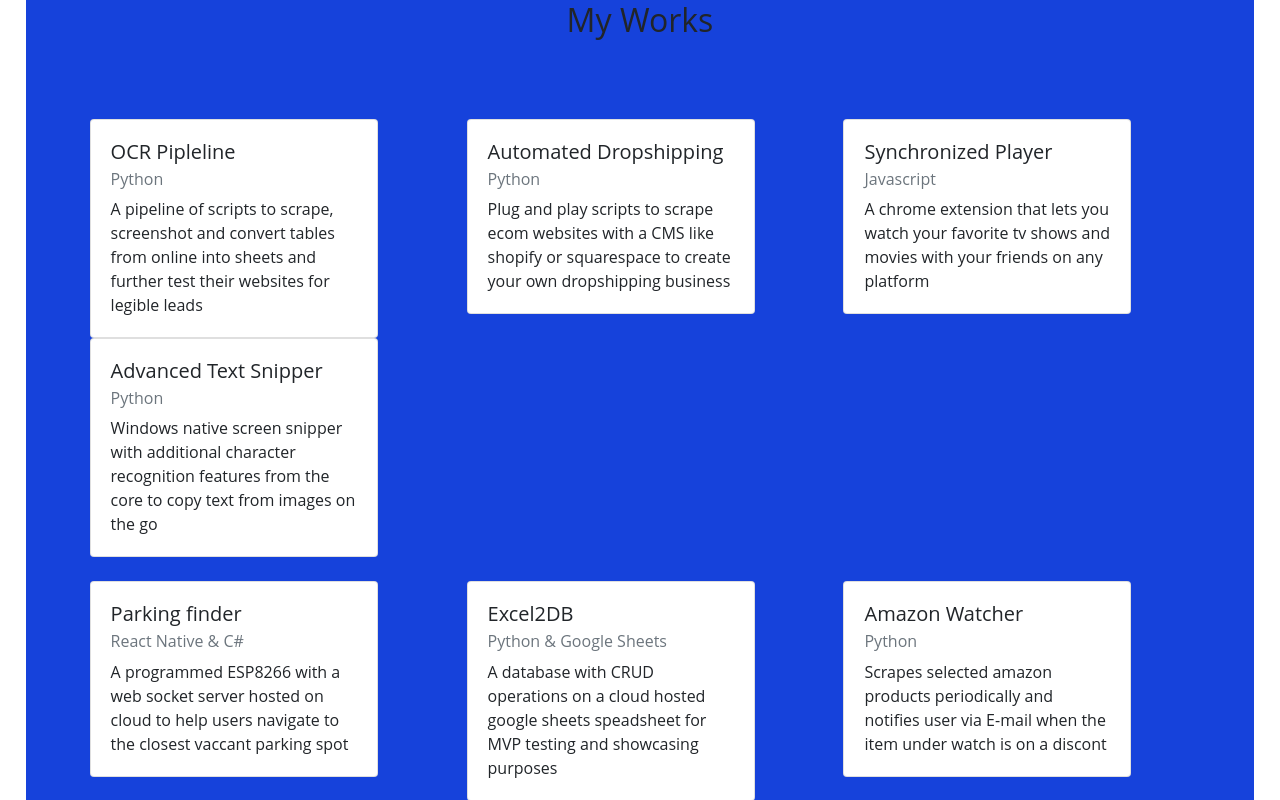
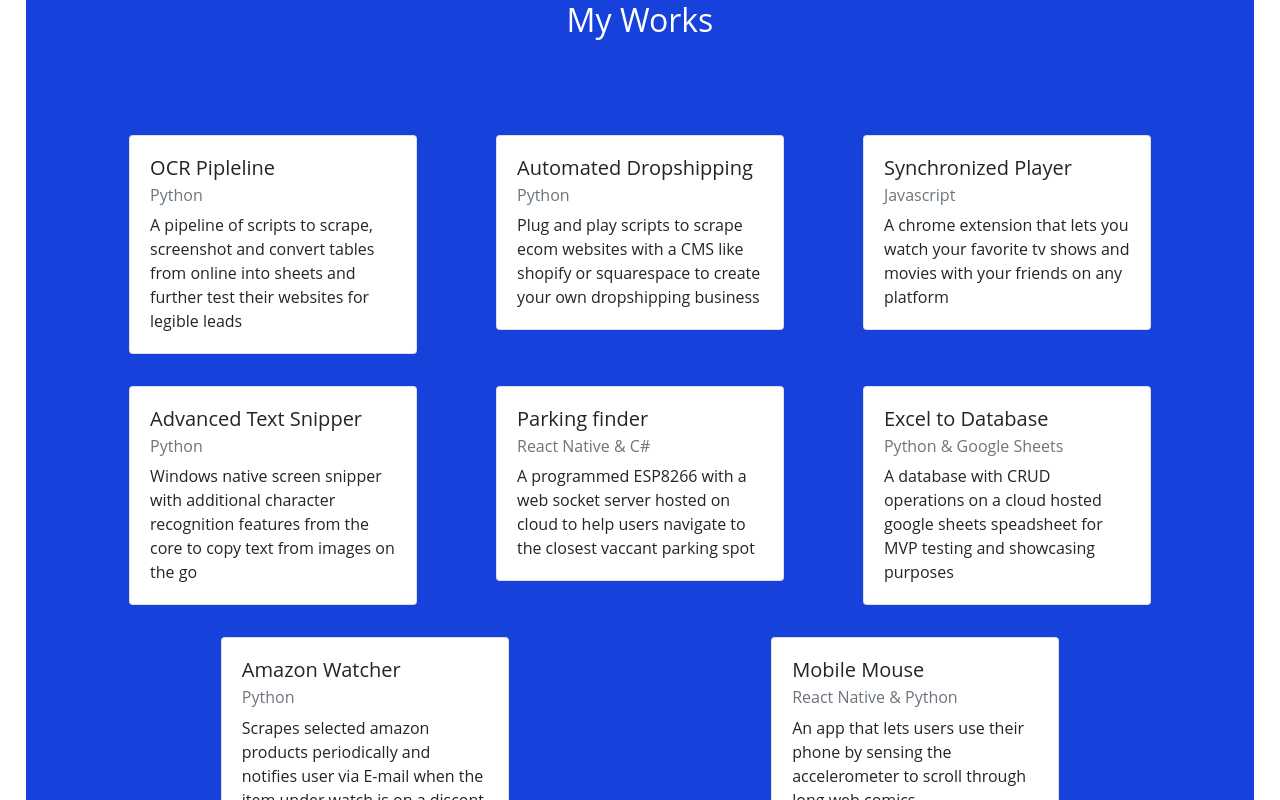
Before and after one commit to VikrantReddy/vikrantreddy.github.io, a React (Create React App) app: page / in a window 1280 px wide. Shown: the part 1220-2020 px from the top of the page. Built offline with nearby package versions, Linux system fonts and the light colour scheme.

Commit message:
Adjusted bootstrap grid

```diff
--- a/src/components/Work.jsx
+++ b/src/components/Work.jsx
@@ -5,10 +5,10 @@ import styled from 'styled-components'
 function Work() {
     return (
         <WorkContainer>
-            <h2 style={{ "textAlign": "center", "marginBottom": "10vh" }}>My Works</h2>
-            <Row>
-                <Col>
-                    <Card style={{ width: '18rem' }}>
+            <h2 style={{ "textAlign": "center", "marginBottom": "10vh", "color": "white" }}>My Works</h2>
+            <Row xs={1} md={2} className="g-8 mx-auto">
+                <WorkCol>
+                    <Card style={{ width: '18rem' }} className="mx-auto" >
                         <Card.Body>
                             <Card.Title>OCR Pipleline</Card.Title>
                             <Card.Subtitle className="mb-2 text-muted">Python</Card.Subtitle>
@@ -17,9 +17,9 @@ function Work() {
                             </Card.Text>
                         </Card.Body>
                     </Card>
-                </Col>
-                <Col>
-                    <Card style={{ width: '18rem' }}>
+                </WorkCol>
+                <WorkCol>
+                    <Card style={{ width: '18rem' }} className="mx-auto" >
                         <Card.Body>
                             <Card.Title>Automated Dropshipping</Card.Title>
                             <Card.Subtitle className="mb-2 text-muted">Python</Card.Subtitle>
@@ -28,9 +28,9 @@ function Work() {
                             </Card.Text>
                         </Card.Body>
                     </Card>
-                </Col>
-                <Col>
-                    <Card style={{ width: '18rem' }}>
+                </WorkCol>
+                <WorkCol>
+                    <Card style={{ width: '18rem' }} className="mx-auto" >
                         <Card.Body>
                             <Card.Title>Synchronized Player</Card.Title>
                             <Card.Subtitle className="mb-2 text-muted">Javascript</Card.Subtitle>
@@ -40,9 +40,9 @@ function Work() {
 
                         </Card.Body>
                     </Card>
-                </Col>
-                <Col>
-                    <Card style={{ width: '18rem' }}>
+                </WorkCol>
+                <WorkCol>
+                    <Card style={{ width: '18rem' }} className="mx-auto" >
                         <Card.Body>
                             <Card.Title>Advanced Text Snipper</Card.Title>
                             <Card.Subtitle className="mb-2 text-muted">Python</Card.Subtitle>
@@ -51,12 +51,10 @@ function Work() {
                             </Card.Text>
                         </Card.Body>
                     </Card>
-                </Col>
-            </Row>
-            <br />
-            <Row>
-                <Col>
-                    <Card style={{ width: '18rem' }}>
+                </WorkCol>
+
+                <WorkCol>
+                    <Card style={{ width: '18rem' }} className="mx-auto" >
                         <Card.Body>
                             <Card.Title>Parking finder</Card.Title>
                             <Card.Subtitle className="mb-2 text-muted">React Native & C#</Card.Subtitle>
@@ -65,11 +63,11 @@ function Work() {
                             </Card.Text>
                         </Card.Body>
                     </Card>
-                </Col>
-                <Col>
-                    <Card style={{ width: '18rem' }}>
+                </WorkCol>
+                <WorkCol>
+                    <Card style={{ width: '18rem' }} className="mx-auto" >
                         <Card.Body>
-                            <Card.Title>Excel2DB</Card.Title>
+                            <Card.Title>Excel to Database</Card.Title>
                             <Card.Subtitle className="mb-2 text-muted">Python & Google Sheets</Card.Subtitle>
                             <Card.Text>
                                 A database with CRUD operations on a cloud hosted google sheets speadsheet for MVP testing and showcasing purposes
@@ -77,9 +75,9 @@ function Work() {
 
                         </Card.Body>
                     </Card>
-                </Col>
-                <Col>
-                    <Card style={{ width: '18rem' }}>
+                </WorkCol>
+                <WorkCol>
+                    <Card style={{ width: '18rem' }} className="mx-auto"  >
                         <Card.Body>
                             <Card.Title>Amazon Watcher</Card.Title>
                             <Card.Subtitle className="mb-2 text-muted">Python</Card.Subtitle>
@@ -88,9 +86,9 @@ function Work() {
                             </Card.Text>
                         </Card.Body>
                     </Card>
-                </Col>
-                <Col>
-                    <Card style={{ width: '18rem' }}>
+                </WorkCol>
+                <WorkCol>
+                    <Card style={{ width: '18rem' }} className="mx-auto" >
                         <Card.Body>
                             <Card.Title>Mobile Mouse</Card.Title>
                             <Card.Subtitle className="mb-2 text-muted">React Native & Python</Card.Subtitle>
@@ -99,7 +97,8 @@ function Work() {
                             </Card.Text>
                         </Card.Body>
                     </Card>
-                </Col>
+                </WorkCol>
+
             </Row>
         </WorkContainer >
     )
@@ -109,9 +108,13 @@ export default Work
 
 
 const WorkContainer = styled(Container)`
-    background-color:#1642DB;;
+    background-color:#1642DB;
     font-family: 'Open Sans', sans-serif;
     padding:5%;
     margin:2%;
     max-width: 96%;
 `
+
+const WorkCol = styled(Col)`
+    margin: 1rem 0;
+`
```
